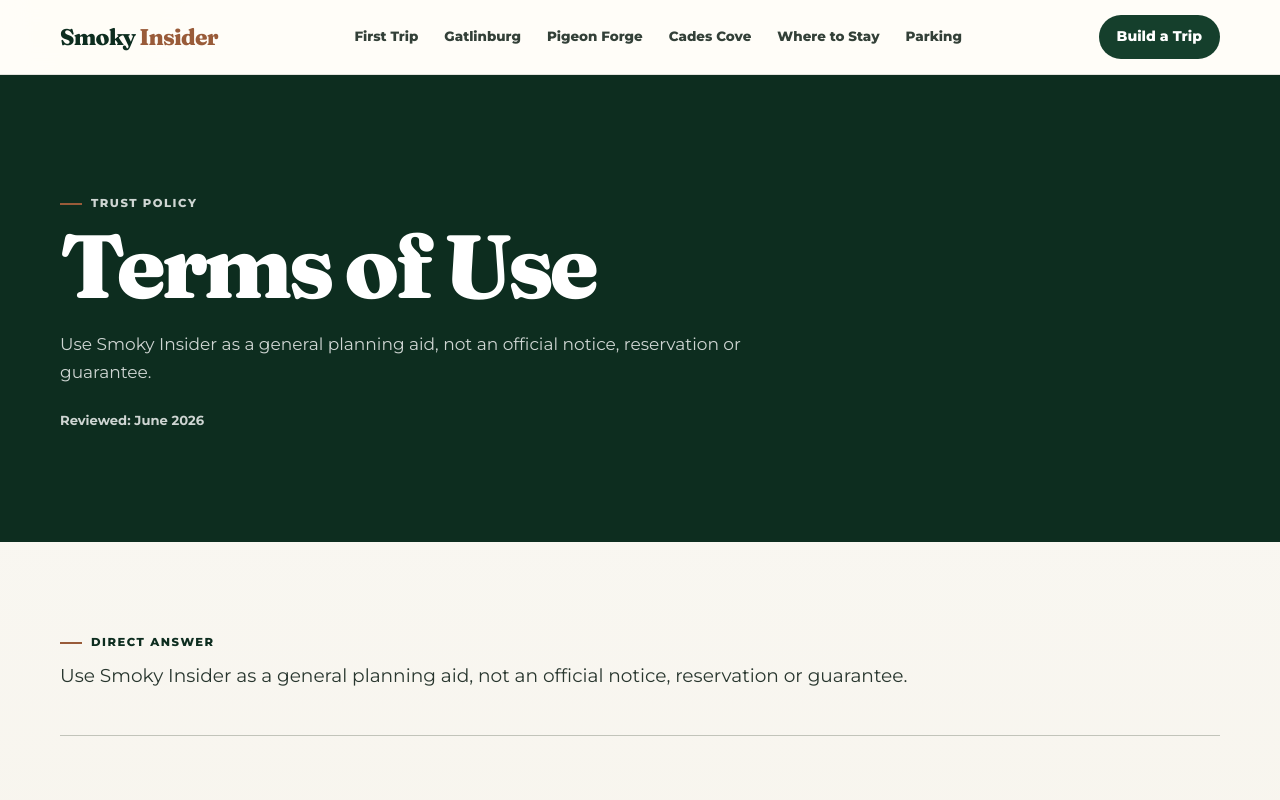
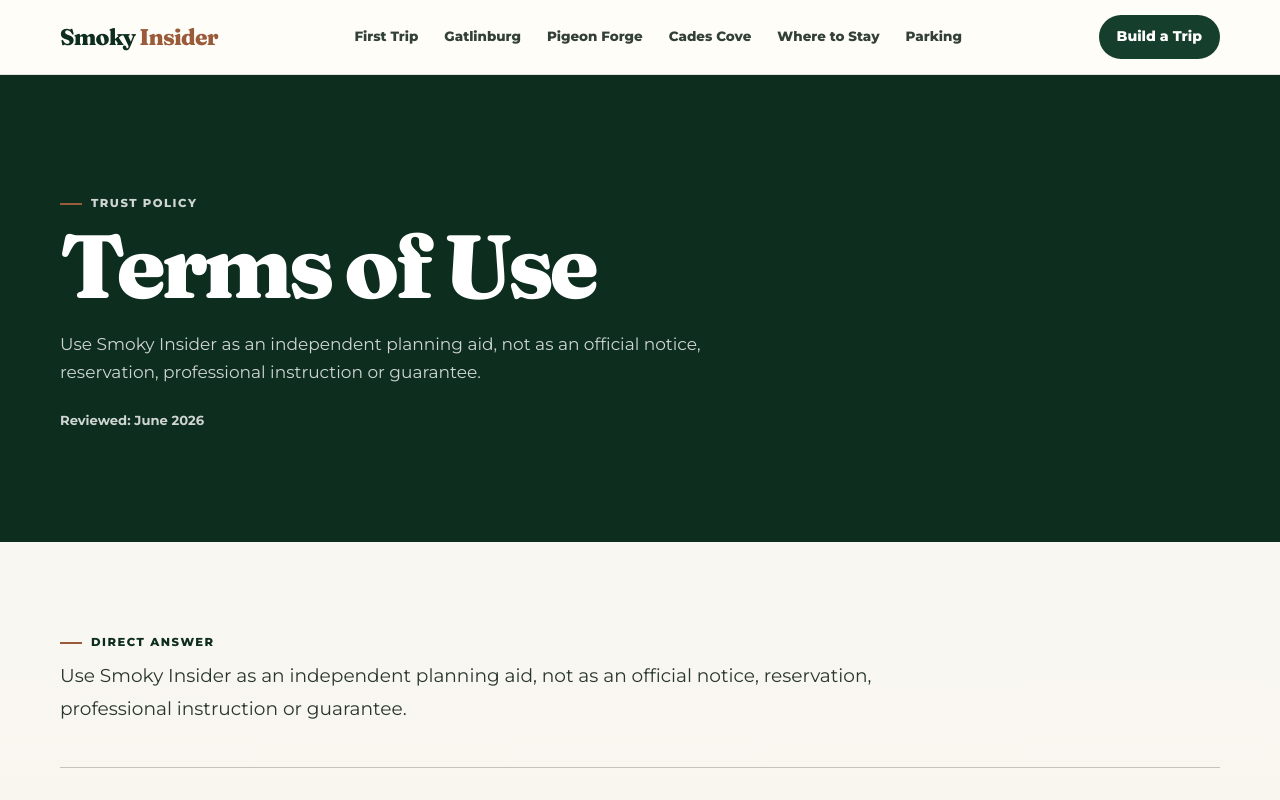
Before and after one commit to masondtorres/smokies-insider-guide, a Next.js app: page /terms in a window 1280 px wide. Shown: the top 800 px of the page. Built offline with nearby package versions, Linux system fonts and the light colour scheme.

Commit message:
Controlled teardown: expand terms for submissions and third-party information

```diff
--- a/src/app/terms/page.tsx
+++ b/src/app/terms/page.tsx
@@ -3,14 +3,26 @@
 
 export const metadata: Metadata = {
   title: "Terms of Use",
-  description: "Terms for using Smoky Insider as a general trip-planning aid.",
+  description: "Terms for using Smoky Insider as an independent Smoky Mountains trip-planning aid.",
 };
 
 export default function TermsPage() {
-  return <PolicyPage title="Terms of Use" description="Use Smoky Insider as a general planning aid, not an official notice, reservation or guarantee." path="/terms" points={[
-    "Conditions, closures, access, weather, prices and operating details can change.",
-    "Verify important details with the appropriate official source or business before travel.",
-    "Use judgment appropriate to weather, terrain, traffic, health and mobility needs.",
-    "Do not rely on this site for emergencies or real-time safety information.",
-  ]} />;
+  return (
+    <PolicyPage
+      title="Terms of Use"
+      description="Use Smoky Insider as an independent planning aid, not as an official notice, reservation, professional instruction or guarantee."
+      path="/terms"
+      points={[
+        "Road conditions, closures, access, weather, prices, hours and operating details can change without notice.",
+        "Verify important or time-sensitive details with the National Park Service, the relevant government agency or the business involved before travel.",
+        "Use judgment appropriate to weather, terrain, traffic, health, age, mobility needs and the abilities of your group.",
+        "Do not rely on Smoky Insider for emergencies, active hazards or real-time safety instructions.",
+        "Links to third-party websites are provided for convenience. Smoky Insider does not control their content, availability, reservations, products, policies or security.",
+        "Submitting a contact form does not create a contract, booking, advisory relationship or obligation to respond within a particular period.",
+        "Do not submit unlawful, abusive, confidential or third-party personal information through site forms.",
+        "Original Smoky Insider text, design and tools may not be republished or commercially reproduced without permission, except for ordinary personal trip-planning use.",
+        "To the extent permitted by law, users remain responsible for their travel decisions, purchases, driving, outdoor activities and use of third-party services.",
+      ]}
+    />
+  );
 }
```
